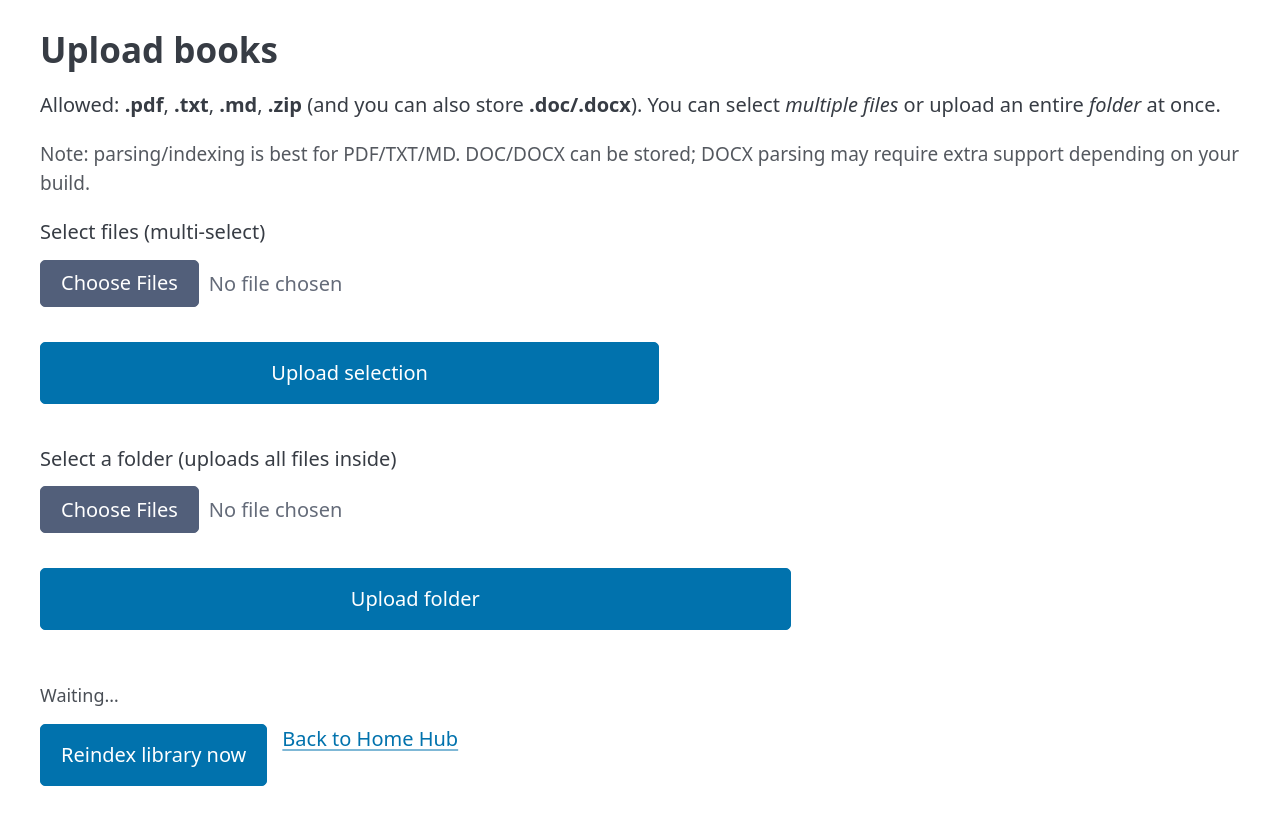
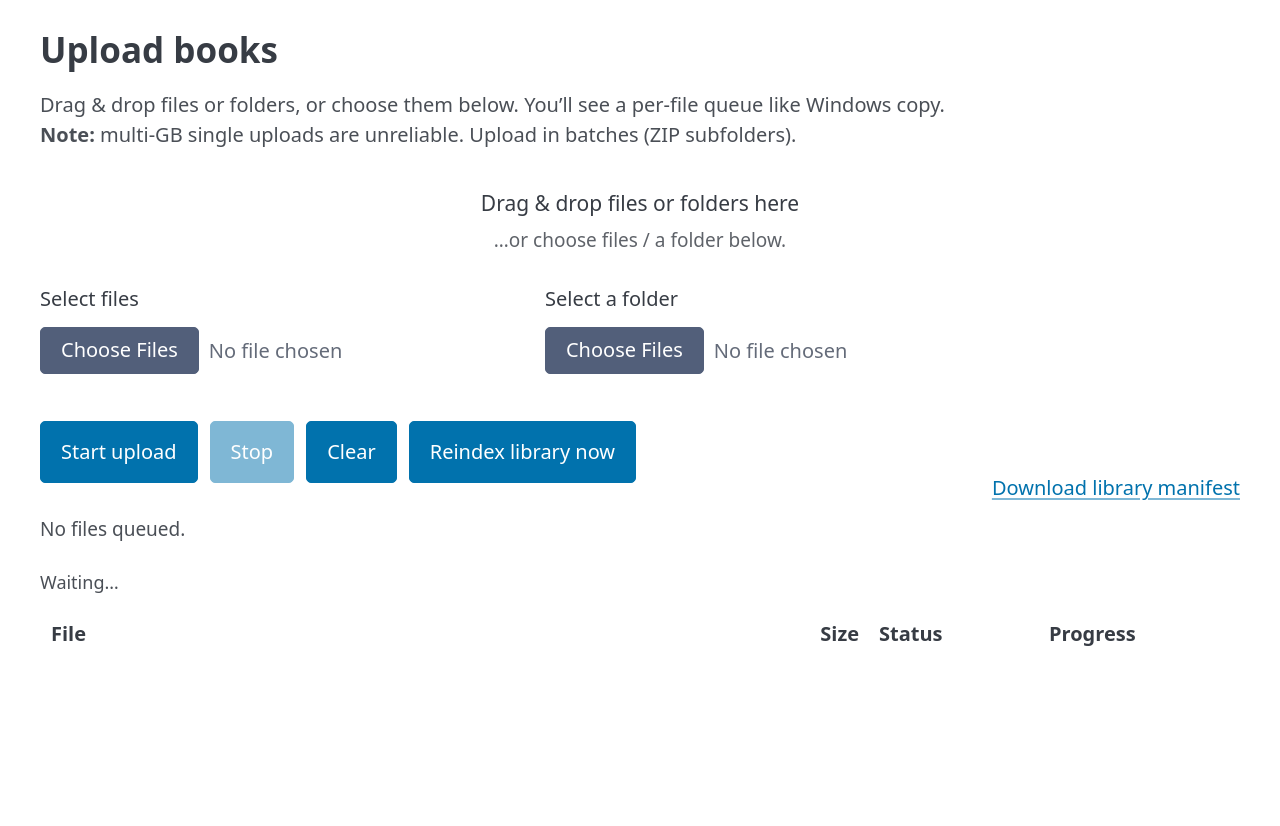
Before and after one commit to kolodychukcohen703-dotcom/spellcaster-portal, a Python web app: template templates/upload.html in a window 1280 px wide. Shown: the part 142-968 px from the top of the page. After the commit the page ends 788 px from the top, so only its background shows below. Run offline with Jinja, Linux system fonts and the light colour scheme; the template is opened without the code that fills it, so the values that code supplies are empty; some libraries are stand-ins or nearby versions.

Commit message:
Add upload queue progress UI + folder upload + manifest

```diff
--- a/templates/upload.html
+++ b/templates/upload.html
@@ -1,149 +1,269 @@
 {% extends "base.html" %}
 {% block content %}
 <h2>Upload books</h2>
-  <p>
-    Allowed: <strong>.pdf</strong>, <strong>.txt</strong>, <strong>.md</strong>, <strong>.zip</strong> (and you can also store <strong>.doc/.docx</strong>).
-    You can select <em>multiple files</em> or upload an entire <em>folder</em> at once.
-  </p>
-  <p style="opacity:.85; font-size:.95rem;">
-    Note: parsing/indexing is best for PDF/TXT/MD. DOC/DOCX can be stored; DOCX parsing may require extra support depending on your build.
+
+<p style="opacity:.9">
+  Drag & drop files or folders, or choose them below. You’ll see a per‑file queue like Windows copy.
+  <br><strong>Note:</strong> multi‑GB single uploads are unreliable. Upload in batches (ZIP subfolders).
 </p>
 
 {% if message %}
   <article>{{ message }}</article>
 {% endif %}
 
-  <div style="display:flex; gap:1rem; flex-wrap:wrap; align-items:flex-end;">
-    <form id="uploadFilesForm" method="post" enctype="multipart/form-data" style="min-width:320px;">
-      <label style="display:block; margin-bottom:.35rem;">
-        Select files (multi-select)
-        <input id="fileInput" type="file" name="files" accept=".pdf,.txt,.md,.zip,.doc,.docx" multiple>
-      </label>
-      <button id="btnFiles" type="submit">Upload selection</button>
-    </form>
-
-    <form id="uploadFolderForm" method="post" enctype="multipart/form-data" style="min-width:320px;">
-      <label style="display:block; margin-bottom:.35rem;">
-        Select a folder (uploads all files inside)
-        <input id="folderInput" type="file" name="files" webkitdirectory directory multiple>
-      </label>
-      <button id="btnFolder" type="submit">Upload folder</button>
-    </form>
+<div id="dropZone" style="border:2px dashed rgba(255,255,255,.25);border-radius:16px;padding:16px;margin:12px 0;text-align:center;background:rgba(255,255,255,.04);">
+  <div style="font-size:1.05rem;margin-bottom:6px;">Drag & drop files or folders here</div>
+  <div style="opacity:.8;font-size:.95rem;">…or choose files / a folder below.</div>
 </div>
 
-  <div id="fileList" style="margin:.75rem 0; font-size:.95rem; opacity:.92;"></div>
+<div style="display:flex;gap:12px;flex-wrap:wrap;align-items:flex-end;">
+  <label style="display:block;">Select files
+    <input id="filePicker" type="file" multiple accept=".pdf,.txt,.md,.zip,.doc,.docx">
+  </label>
 
-  <div style="margin:.75rem 0;">
-    <div style="height:10px; background: rgba(255,255,255,0.12); border-radius:999px; overflow:hidden;">
-      <div id="bar" style="height:10px; width:0%; background: rgba(124,58,237,0.9);"></div>
-    </div>
-    <div id="status" style="margin-top:.35rem; font-size:.9rem; opacity:.9;">Waiting…</div>
-    <div id="reindex" style="margin-top:.35rem; font-size:.9rem; opacity:.85;"></div>
+  <label style="display:block;">Select a folder
+    <input id="folderPicker" type="file" webkitdirectory directory multiple>
+  </label>
+
+  <button id="btnStart" type="button">Start upload</button>
+  <button id="btnStop" type="button" disabled>Stop</button>
+  <button id="btnClear" type="button">Clear</button>
+  <button id="btnReindex" type="button">Reindex library now</button>
+
+  <a href="/library_manifest" style="margin-left:auto;">Download library manifest</a>
 </div>
 
-  <div style="display:flex; gap:.75rem; flex-wrap:wrap;">
-    <button id="btnReindex" type="button">Reindex library now</button>
-    <a href="/home_hub">Back to Home Hub</a>
+<div style="margin-top:12px;">
+  <div style="font-size:.95rem;opacity:.9" id="summaryLine">No files queued.</div>
+
+  <div style="margin-top:8px;">
+    <div style="height:10px;background:rgba(255,255,255,0.12);border-radius:999px;overflow:hidden;">
+      <div id="overallBar" style="height:10px;width:0%;background:rgba(124,58,237,0.9);"></div>
+    </div>
+    <div id="overallStatus" style="margin-top:.35rem;font-size:.9rem;opacity:.9;">Waiting…</div>
+    <div id="reindexStatus" style="margin-top:.35rem;font-size:.9rem;opacity:.85;"></div>
+  </div>
+</div>
+
+<div style="margin-top:12px;max-height:420px;overflow:auto;border:1px solid rgba(255,255,255,.12);border-radius:14px;">
+  <table style="width:100%;border-collapse:collapse;">
+    <thead style="position:sticky;top:0;background:rgba(0,0,0,.35);backdrop-filter:blur(6px);">
+      <tr>
+        <th style="text-align:left;padding:10px;border-bottom:1px solid rgba(255,255,255,.12);">File</th>
+        <th style="text-align:right;padding:10px;border-bottom:1px solid rgba(255,255,255,.12);width:110px;">Size</th>
+        <th style="text-align:left;padding:10px;border-bottom:1px solid rgba(255,255,255,.12);width:170px;">Status</th>
+        <th style="text-align:left;padding:10px;border-bottom:1px solid rgba(255,255,255,.12);width:200px;">Progress</th>
+      </tr>
+    </thead>
+    <tbody id="queueBody"></tbody>
+  </table>
 </div>
 
 <script>
 (function(){
-  const fileForm = document.getElementById('uploadFilesForm');
-  const folderForm = document.getElementById('uploadFolderForm');
-  const fileInput = document.getElementById('fileInput');
-  const folderInput = document.getElementById('folderInput');
-  const list = document.getElementById('fileList');
-  const bar = document.getElementById('bar');
-  const status = document.getElementById('status');
-  const reindex = document.getElementById('reindex');
-  const btnFiles = document.getElementById('btnFiles');
-  const btnFolder = document.getElementById('btnFolder');
+  const dropZone = document.getElementById('dropZone');
+  const filePicker = document.getElementById('filePicker');
+  const folderPicker = document.getElementById('folderPicker');
+  const btnStart = document.getElementById('btnStart');
+  const btnStop = document.getElementById('btnStop');
+  const btnClear = document.getElementById('btnClear');
   const btnReindex = document.getElementById('btnReindex');
+  const summaryLine = document.getElementById('summaryLine');
+  const overallBar = document.getElementById('overallBar');
+  const overallStatus = document.getElementById('overallStatus');
+  const reindexStatus = document.getElementById('reindexStatus');
+  const queueBody = document.getElementById('queueBody');
+
+  let queue = [];
+  let running = false;
+  let stopRequested = false;
+  let totalBytes = 0;
+  let sentBytes = 0;
+  let okCount = 0;
+  let failCount = 0;
 
   function fmtBytes(n){
-    const units=['B','KB','MB','GB']; let i=0; let x=n;
+    const units=['B','KB','MB','GB','TB']; let i=0; let x=n;
     while(x>=1024 && i<units.length-1){ x/=1024; i++; }
     return x.toFixed(i===0?0:1)+' '+units[i];
   }
 
-  function describeFiles(files){
-    if(!files.length){ list.textContent=''; return; }
-    const total = files.reduce((a,f)=>a+f.size,0);
-    list.innerHTML = `<strong>Selected:</strong> ${files.length} files • <strong>Total:</strong> ${fmtBytes(total)}`;
+  function updateSummary(){
+    if(queue.length === 0){
+      summaryLine.textContent = "No files queued.";
+      overallStatus.textContent = "Waiting…";
+      overallBar.style.width = "0%";
+      return;
+    }
+    summaryLine.textContent = `Queued: ${queue.length} files • Total: ${fmtBytes(totalBytes)} • Completed: ${okCount} • Failed: ${failCount}`;
+    const pct = totalBytes ? Math.floor((sentBytes / totalBytes) * 100) : 0;
+    overallBar.style.width = pct + "%";
+    overallStatus.textContent = running
+      ? `Uploading… ${pct}% (${fmtBytes(sentBytes)} / ${fmtBytes(totalBytes)})`
+      : `Ready. ${pct}% (${fmtBytes(sentBytes)} / ${fmtBytes(totalBytes)})`;
   }
 
-  function upload(files, buttonsToDisable){
-    if(!files.length){ status.textContent='No files selected.'; return; }
-    describeFiles(files);
+  function addFiles(fileList){
+    const files = Array.from(fileList || []);
+    for(const f of files){
+      const rel = f.webkitRelativePath || f.name;
+      const key = rel + "::" + f.size;
+      if(queue.some(q => (q.rel + "::" + q.size) === key)) continue;
 
-    const data = new FormData();
-    for(const f of files){
-      data.append('files', f, f.name);
-      data.append('relpaths', f.webkitRelativePath || f.name);
+      const tr = document.createElement('tr');
+      tr.innerHTML = `
+        <td style="padding:10px;border-bottom:1px solid rgba(255,255,255,.08);word-break:break-word;"><span class="fname"></span></td>
+        <td style="padding:10px;border-bottom:1px solid rgba(255,255,255,.08);text-align:right;" class="fsize"></td>
+        <td style="padding:10px;border-bottom:1px solid rgba(255,255,255,.08);" class="fstatus">Queued</td>
+        <td style="padding:10px;border-bottom:1px solid rgba(255,255,255,.08);">
+          <div style="height:8px;background:rgba(255,255,255,0.12);border-radius:999px;overflow:hidden;">
+            <div class="pbar" style="height:8px;width:0%;background:rgba(16,185,129,0.9);"></div>
+          </div>
+        </td>
+      `;
+      tr.querySelector('.fname').textContent = rel;
+      tr.querySelector('.fsize').textContent = fmtBytes(f.size);
+      queueBody.appendChild(tr);
+
+      queue.push({file:f, rel, size:f.size, row:tr, bar:tr.querySelector('.pbar'), statusEl:tr.querySelector('.fstatus')});
+      totalBytes += f.size;
+    }
+    updateSummary();
   }
 
-    buttonsToDisable.forEach(b => b.disabled = true);
-    status.textContent='Uploading…';
-    reindex.textContent='';
-    bar.style.width='0%';
+  function setRowStatus(item, text, ok=null){
+    item.statusEl.textContent = text;
+    if(ok === true) item.statusEl.style.color = "rgba(16,185,129,.95)";
+    else if(ok === false) item.statusEl.style.color = "rgba(239,68,68,.95)";
+    else item.statusEl.style.color = "";
+  }
+
+  function uploadOne(item){
+    return new Promise((resolve) => {
+      const data = new FormData();
+      data.append('files', item.file, item.file.name);
+      data.append('relpaths', item.rel);
 
       const xhr = new XMLHttpRequest();
       xhr.open('POST', '/upload', true);
+      xhr.setRequestHeader('X-Upload-Mode', 'queue');
+      xhr.setRequestHeader('Accept', 'application/json');
 
-    xhr.upload.addEventListener('progress', (evt) => {
+      let lastLoaded = 0;
+      xhr.upload.onprogress = (evt) => {
         if(!evt.lengthComputable) return;
         const pct = Math.floor((evt.loaded/evt.total)*100);
-      bar.style.width = pct + '%';
-      status.textContent = `Uploading… ${pct}% (${fmtBytes(evt.loaded)} / ${fmtBytes(evt.total)})`;
-    });
+        item.bar.style.width = pct + '%';
+        const delta = Math.max(0, evt.loaded - lastLoaded);
+        lastLoaded = evt.loaded;
+        sentBytes += delta;
+        updateSummary();
+      };
 
       xhr.onreadystatechange = () => {
-      if(xhr.readyState === 4){
-        buttonsToDisable.forEach(b => b.disabled = false);
+        if(xhr.readyState !== 4) return;
+        if(lastLoaded < item.size){
+          sentBytes += (item.size - lastLoaded);
+        }
+        item.bar.style.width = '100%';
+
         if(xhr.status >= 200 && xhr.status < 300){
-          status.textContent = 'Upload complete. Server is extracting/queuing reindex…';
-          setTimeout(()=>window.location.reload(), 800);
-        } else if(xhr.status === 413){
-          status.textContent = 'Upload too large (413). Split into smaller ZIPs or increase MAX_UPLOAD_MB on Render.';
+          okCount++;
+          setRowStatus(item, 'Uploaded', true);
+          resolve({ok:true});
         } else {
-          status.textContent = 'Upload failed ('+xhr.status+'). Check Render logs.';
+          failCount++;
+          if(xhr.status === 413) setRowStatus(item, 'Too large (413)', false);
+          else setRowStatus(item, `Failed (${xhr.status})`, false);
+          resolve({ok:false});
         }
-      }
+        updateSummary();
       };
 
+      setRowStatus(item, 'Uploading…');
       xhr.send(data);
+    });
   }
 
-  fileInput.addEventListener('change', ()=>describeFiles(Array.from(fileInput.files||[])));
-  folderInput.addEventListener('change', ()=>describeFiles(Array.from(folderInput.files||[])));
+  async function runQueue(){
+    if(running) return;
+    if(queue.length === 0){
+      overallStatus.textContent = "No files queued.";
+      return;
+    }
+    running = true;
+    stopRequested = false;
+    btnStart.disabled = true;
+    btnStop.disabled = false;
+    btnClear.disabled = true;
+    btnReindex.disabled = true;
+    updateSummary();
 
-  fileForm.addEventListener('submit', (e)=>{ e.preventDefault(); upload(Array.from(fileInput.files||[]), [btnFiles, btnFolder, btnReindex]); });
-  folderForm.addEventListener('submit', (e)=>{ e.preventDefault(); upload(Array.from(folderInput.files||[]), [btnFiles, btnFolder, btnReindex]); });
+    for(const item of queue){
+      if(stopRequested) break;
+      if(item.statusEl.textContent === 'Uploaded') continue;
+      await uploadOne(item);
+    }
+
+    running = false;
+    btnStart.disabled = false;
+    btnStop.disabled = true;
+    btnClear.disabled = false;
+    btnReindex.disabled = false;
+
+    overallStatus.textContent = stopRequested
+      ? "Stopped."
+      : `Done. Uploaded ${okCount}, failed ${failCount}. Reindex will run in background.`;
+    updateSummary();
+  }
+
+  function clearQueue(){
+    if(running) return;
+    queue = [];
+    totalBytes = 0;
+    sentBytes = 0;
+    okCount = 0;
+    failCount = 0;
+    queueBody.innerHTML = "";
+    updateSummary();
+  }
+
+  function prevent(e){ e.preventDefault(); e.stopPropagation(); }
+  ['dragenter','dragover','dragleave','drop'].forEach(ev => dropZone.addEventListener(ev, prevent));
+  ['dragenter','dragover'].forEach(ev => dropZone.addEventListener(ev, ()=>dropZone.style.background='rgba(255,255,255,.07)'));
+  ['dragleave','drop'].forEach(ev => dropZone.addEventListener(ev, ()=>dropZone.style.background='rgba(255,255,255,.04)'));
+  dropZone.addEventListener('drop', (e) => { const dt = e.dataTransfer; if(dt && dt.files) addFiles(dt.files); });
+
+  filePicker.addEventListener('change', ()=> addFiles(filePicker.files));
+  folderPicker.addEventListener('change', ()=> addFiles(folderPicker.files));
+
+  btnStart.addEventListener('click', runQueue);
+  btnStop.addEventListener('click', ()=>{ stopRequested = true; });
+  btnClear.addEventListener('click', clearQueue);
 
   btnReindex.addEventListener('click', async ()=>{
     btnReindex.disabled = true;
-    reindex.textContent = 'Starting reindex…';
     try{
       const r = await fetch('/scan_library', {method:'POST'});
-      const t = await r.text();
-      reindex.textContent = t;
+      reindexStatus.textContent = await r.text();
     }catch(e){
-      reindex.textContent = 'Failed to start reindex.';
+      reindexStatus.textContent = "Failed to start reindex.";
     }finally{
       btnReindex.disabled = false;
     }
   });
 
-  async function poll(){
+  async function pollReindex(){
     try{
       const r = await fetch('/reindex_status', {cache:'no-store'});
       if(!r.ok) return;
       const j = await r.json();
-      reindex.textContent = j.message || '';
+      reindexStatus.textContent = j.message || '';
     }catch(e){}
   }
-  setInterval(poll, 1500);
-  poll();
+  setInterval(pollReindex, 1500);
+  pollReindex();
+  updateSummary();
 })();
 </script>
 {% endblock %}
```
Also changed, not shown: spellcaster_portal.py (+177 -31 lines), 2 other files. Lines whose indentation alone changed are shown as unchanged.
